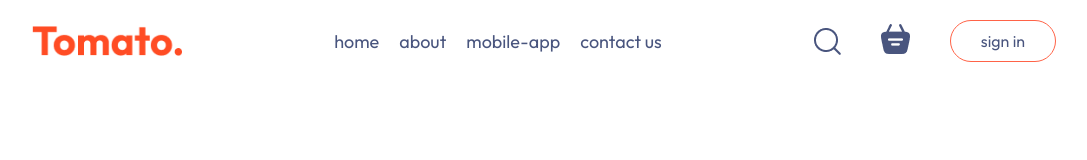
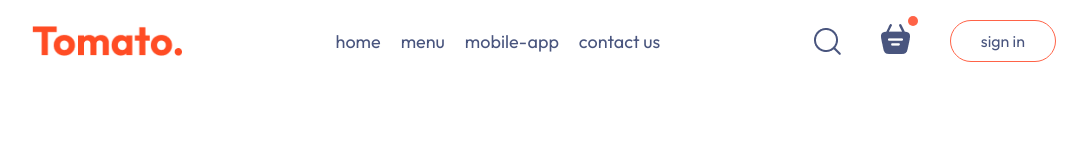
Before and after one commit to oshadhaw63/food-delivery-website, a React (Vite) app in the folder frontend/: page / in a window 1280 px wide. Shown: the top 160 px of the page, without its empty margins (96-1183 px from the left). Built offline with nearby package versions, Linux system fonts and the light colour scheme.

Commit message:
complete adding styles to the navigation bar

```diff
--- a/frontend/src/components/Navbar/Navbar.css
+++ b/frontend/src/components/Navbar/Navbar.css
@@ -40,3 +40,28 @@
     color: white;
     transition: all 0.3s ease;
 }
+
+.navbar .active{
+    padding-bottom: 2px;
+    border-bottom: 2px solid #49557e;
+}
+
+.navbar li{
+    cursor: pointer;
+}
+
+.navbar-search-icon{
+    position:relative;
+}
+
+.navbar-search-icon .dot{
+    position:absolute;
+    min-width: 10px;
+    min-height: 10px;
+    background-color: tomato;
+    border-radius: 5px;
+    top: -8px;
+    right: -8px;
+
+
+}
--- a/frontend/src/components/Navbar/Navbar.jsx
+++ b/frontend/src/components/Navbar/Navbar.jsx
@@ -1,15 +1,18 @@
-import React from 'react'
+import React, { useState } from 'react'
 import './Navbar.css'
 import { assets } from '../../assets/assets'
+
 const Navbar = () => {
+
+  const[menu,setMenu]=useState("")
   return (
     <div className='navbar'>
       <img src={assets.logo} alt="" className="logo"/>
       <ul className="navbar-menu">
-        <li>home</li>
-        <li>about</li>
-        <li>mobile-app</li>
-        <li>contact us</li>
+        <li onClick={()=>setMenu("home")} className={menu==="home"?"active":""}>home</li>
+        <li onClick={()=>setMenu("menu")} className={menu==="menu"?"active":""}>menu</li>
+        <li onClick={()=>setMenu("mobile-app")} className={menu==="mobile-app"?"active":""}>mobile-app</li>
+        <li onClick={()=>setMenu("contact-us")} className={menu==="contact-us"?"active":""}>contact us</li>
       </ul>
       <div className="navbar-right">
         <img src={assets.search_icon} alt=''/>
```
